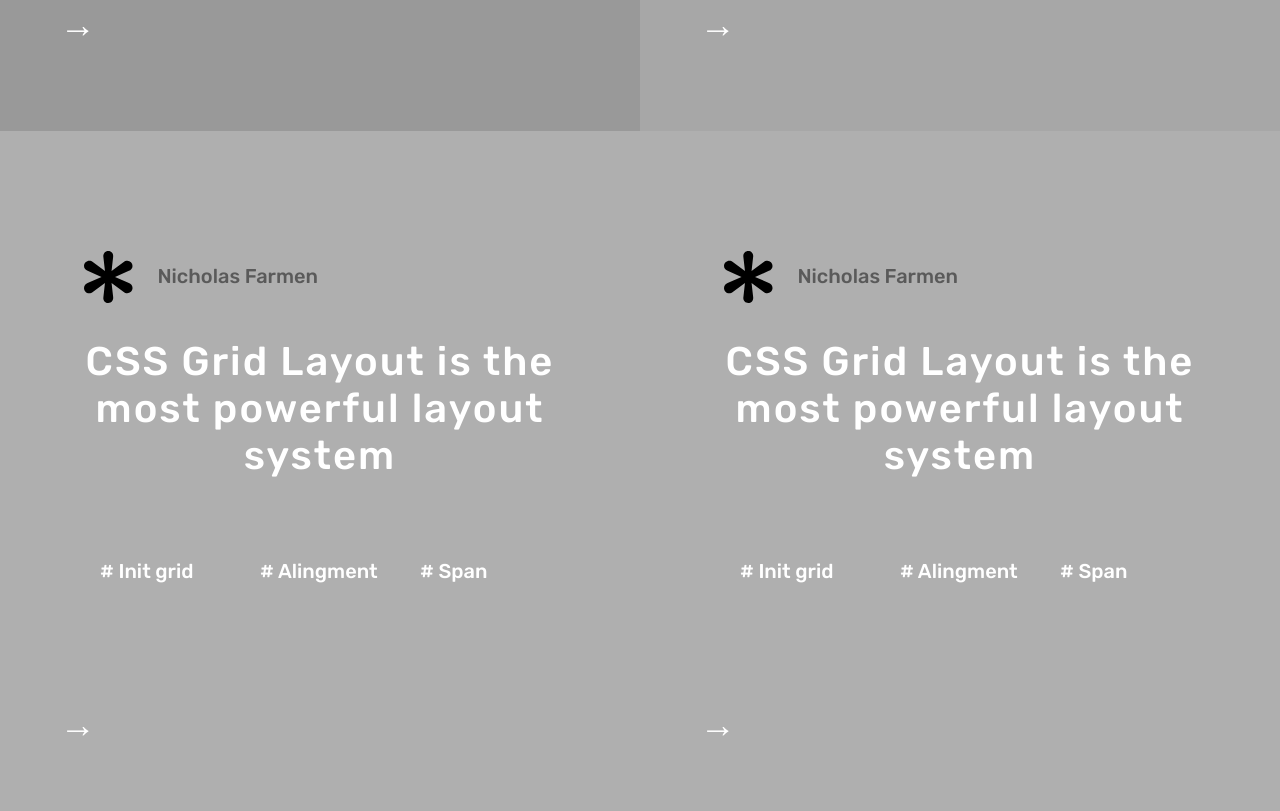
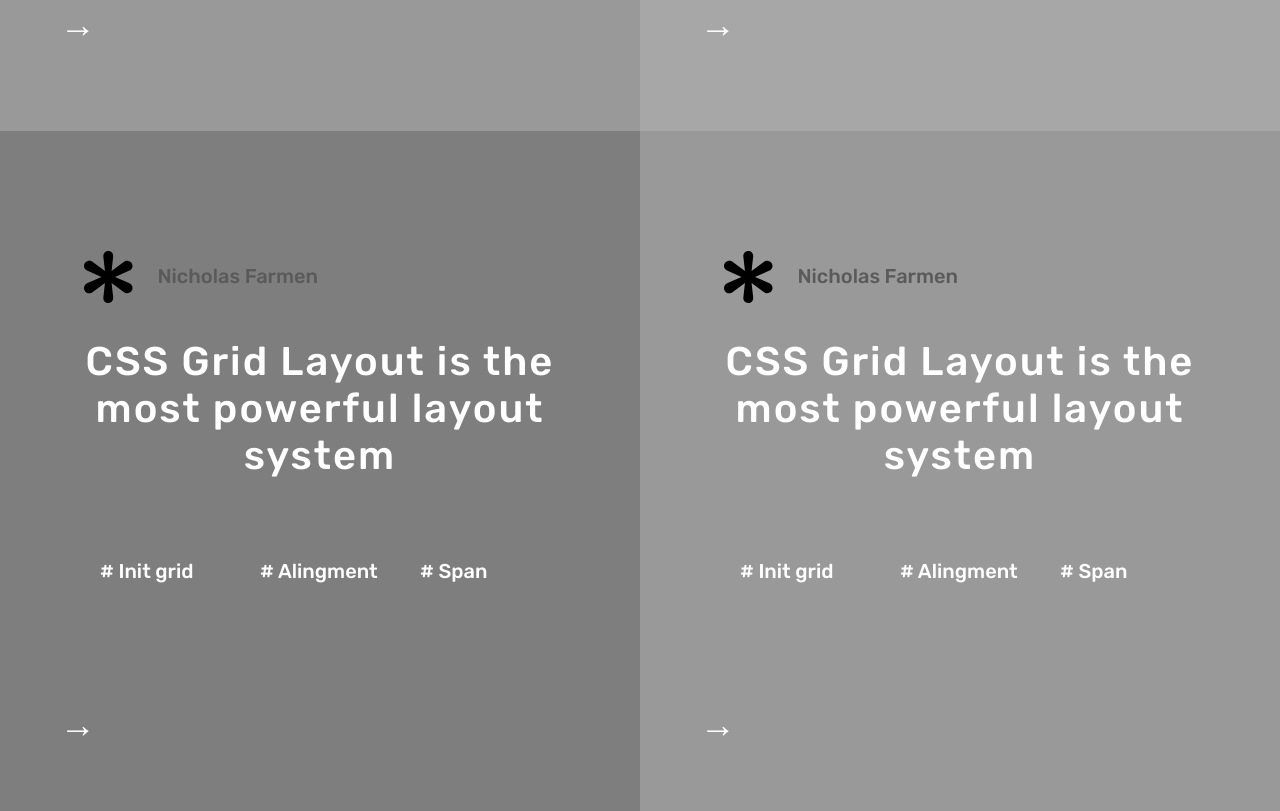
Before and after one commit to tiagoit/mv-htmlcss-05-smashingmag, a plain HTML site: page src/index.html in a window 1280 px wide. Shown: the part 769-1580 px from the top of the page. Drawn offline with Linux system fonts and the light colour scheme.

Commit message:
adjust shades of squares

```diff
--- a/src/style.css
+++ b/src/style.css
@@ -63,12 +63,11 @@ nav > div.logo {
   background-color: rgb(167, 167, 167);
 }
 
-.square:nth-child(1) {
-  background-color: rgb(167, 167, 167);
-
+.square:nth-child(3) {
+  background-color: rgb(126, 126, 126);
 }
 
-.square:nth-child(1) {
+.square:nth-child(4) {
   background-color: rgb(153, 153, 153);
 }
 .rectangle {
```
